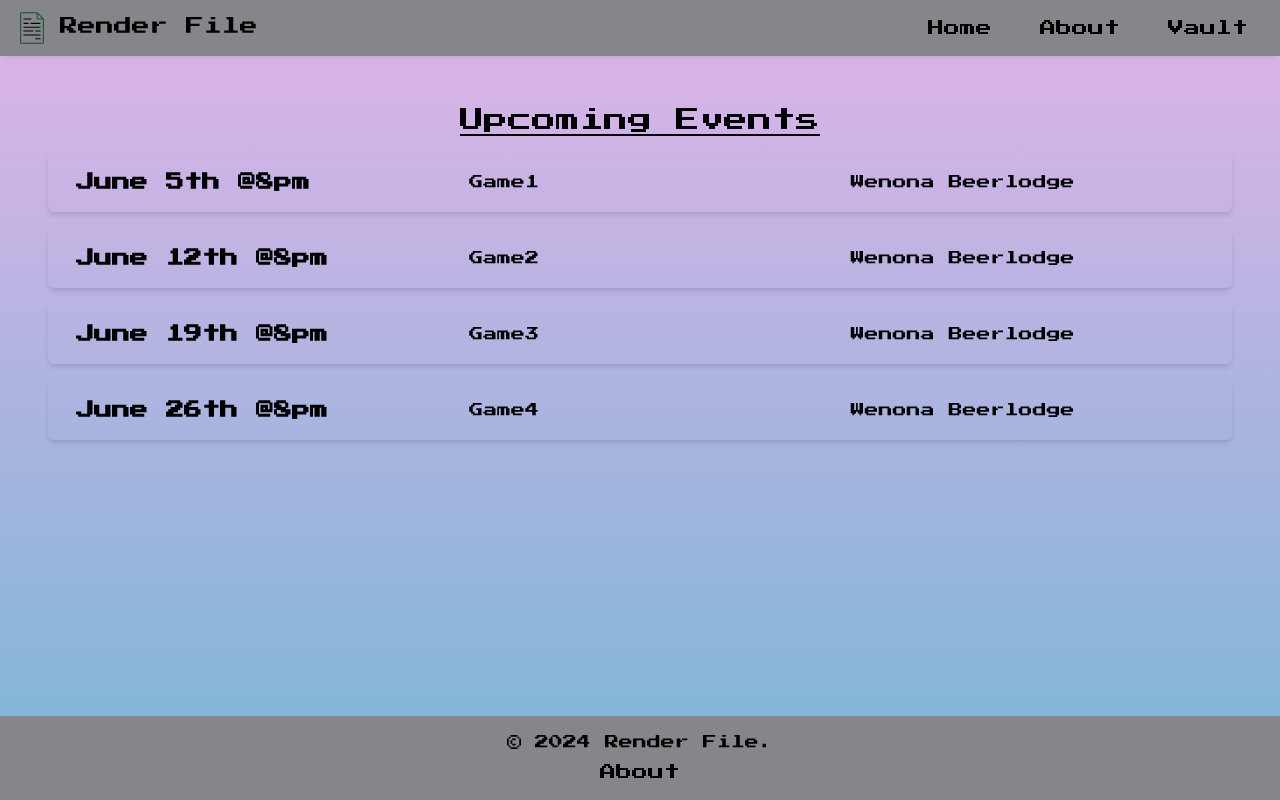
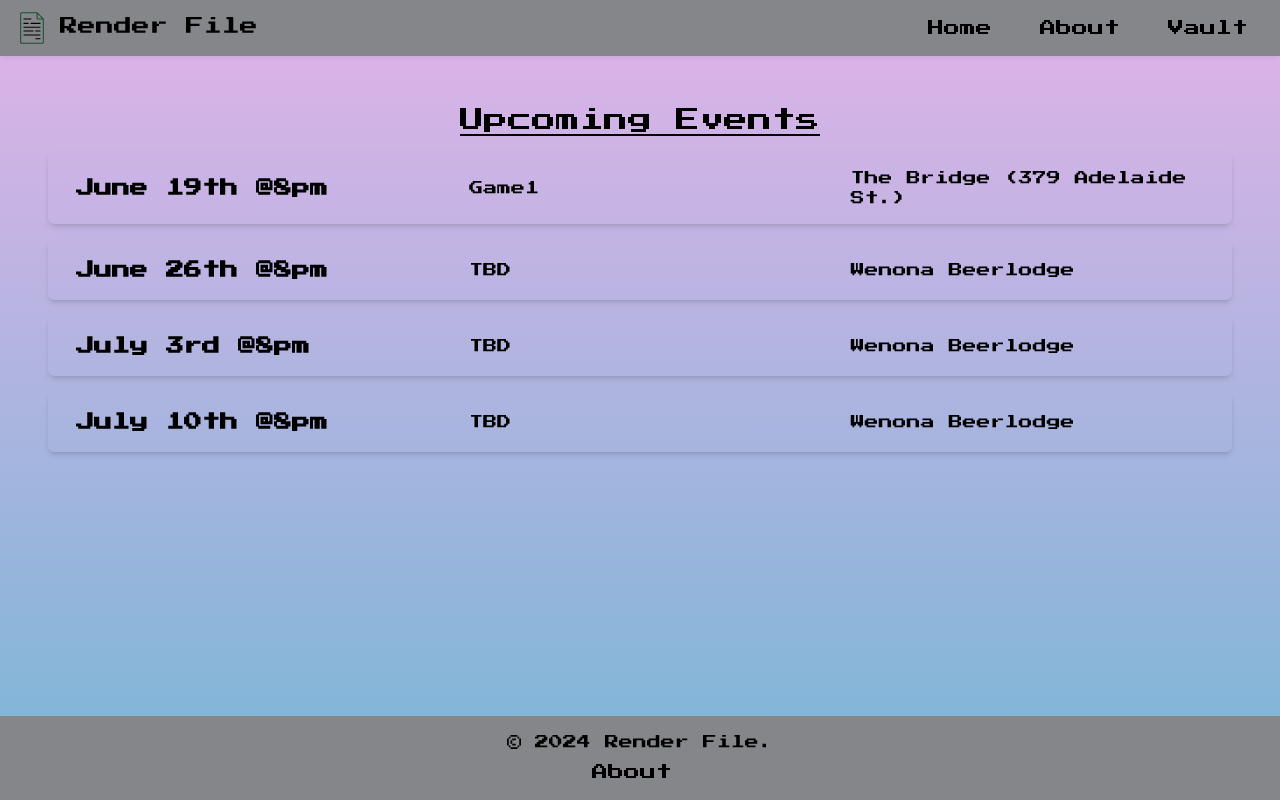
Before and after one commit to garrethil/render-file, a React (Vite) app in the folder client/: page / in a window 1280 px wide. Built offline with nearby package versions, Linux system fonts and the light colour scheme.

Commit message:
update data

```diff
--- a/client/src/assets/Data.js
+++ b/client/src/assets/Data.js
@@ -1,22 +1,27 @@
 const events = [
-  { id: 1, date: "June 5th @8pm", location: "Wenona Beerlodge", game: "Game1" },
+  {
+    id: 1,
+    date: "June 19th @8pm",
+    location: "The Bridge (379 Adelaide St.)",
+    game: "Game1",
+  },
   {
     id: 2,
-    date: "June 12th @8pm",
+    date: "June 26th @8pm",
     location: "Wenona Beerlodge",
-    game: "Game2",
+    game: "TBD",
   },
   {
     id: 3,
-    date: "June 19th @8pm",
+    date: "July 3rd @8pm",
     location: "Wenona Beerlodge",
-    game: "Game3",
+    game: "TBD",
   },
   {
     id: 4,
-    date: "June 26th @8pm",
+    date: "July 10th @8pm",
     location: "Wenona Beerlodge",
-    game: "Game4",
+    game: "TBD",
   },
 ];
 
--- a/client/src/components/Footer.jsx
+++ b/client/src/components/Footer.jsx
@@ -7,6 +7,12 @@ const Footer = () => {
           <a href="/about" className="hover:underline">
             About
           </a>
+          <a
+            href="https://www.youtube.com/@render_file"
+            target="_blank"
+            rel="noopener noreferrer"
+            className="hover:underline"
+          ></a>
         </div>
       </div>
     </footer>
```
